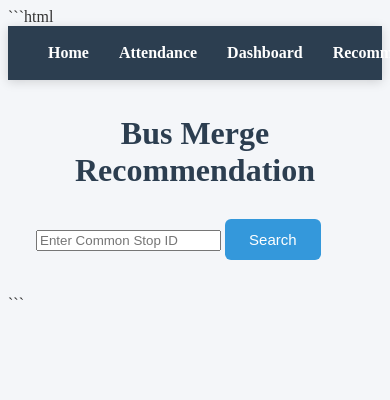
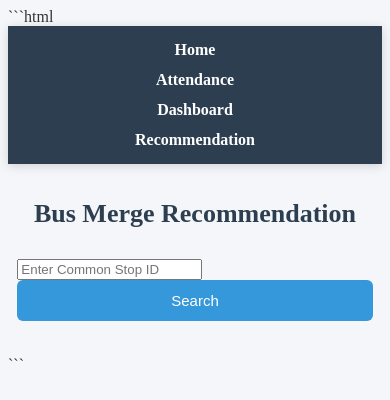
Before and after one commit to sanjanaluca/smart-bus-sync, a Flask app: page /recommendation in a window 390 px wide; the page is wider, and only the part inside the window is pictured. Shown: the top 400 px of that part. Run offline with Flask 3, Linux system fonts and the light colour scheme.

Commit message:
version 1 (smart bus sync system) done

```diff
--- a/static/css/style.css
+++ b/static/css/style.css
@@ -227,7 +227,7 @@
 
 }
 
-.dashboard-grid h3{
+dashboard-grid h3{
 
     margin-bottom:15px;
     color:#2c3e50;
@@ -241,3 +241,41 @@
     color:#3498db;
 
 }
+/* Responsive Design */
+
+@media (max-width: 768px) {
+
+    .container {
+        width: 95%;
+    }
+
+    .navbar {
+        flex-direction: column;
+        gap: 12px;
+        padding: 15px;
+    }
+
+    .search-box input {
+        width: 100%;
+        margin-bottom: 10px;
+    }
+
+    button {
+        width: 100%;
+    }
+
+    table {
+        display: block;
+        overflow-x: auto;
+        white-space: nowrap;
+    }
+
+    .card {
+        padding: 15px;
+    }
+
+    h1 {
+        font-size: 26px;
+    }
+
+}
```
Also changed, not shown: requirements.txt (+1 -86 lines), README.md.
